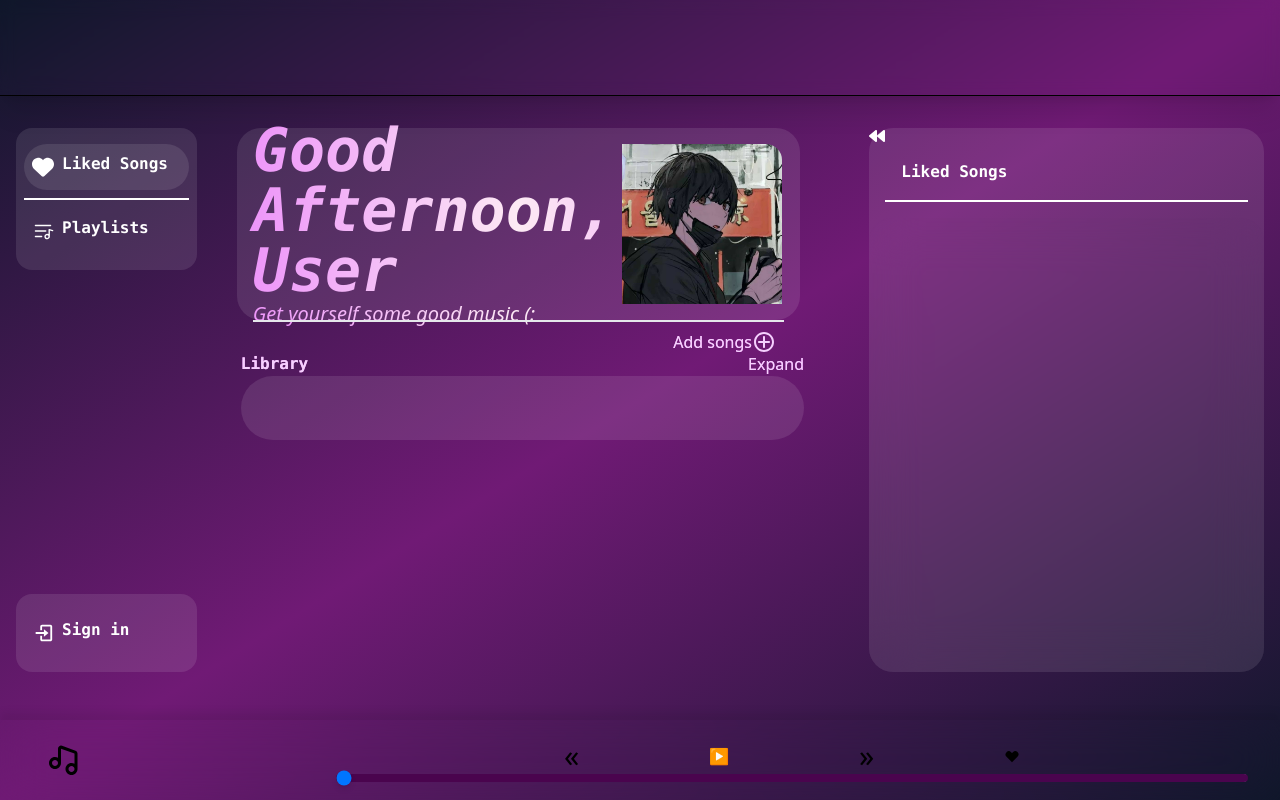
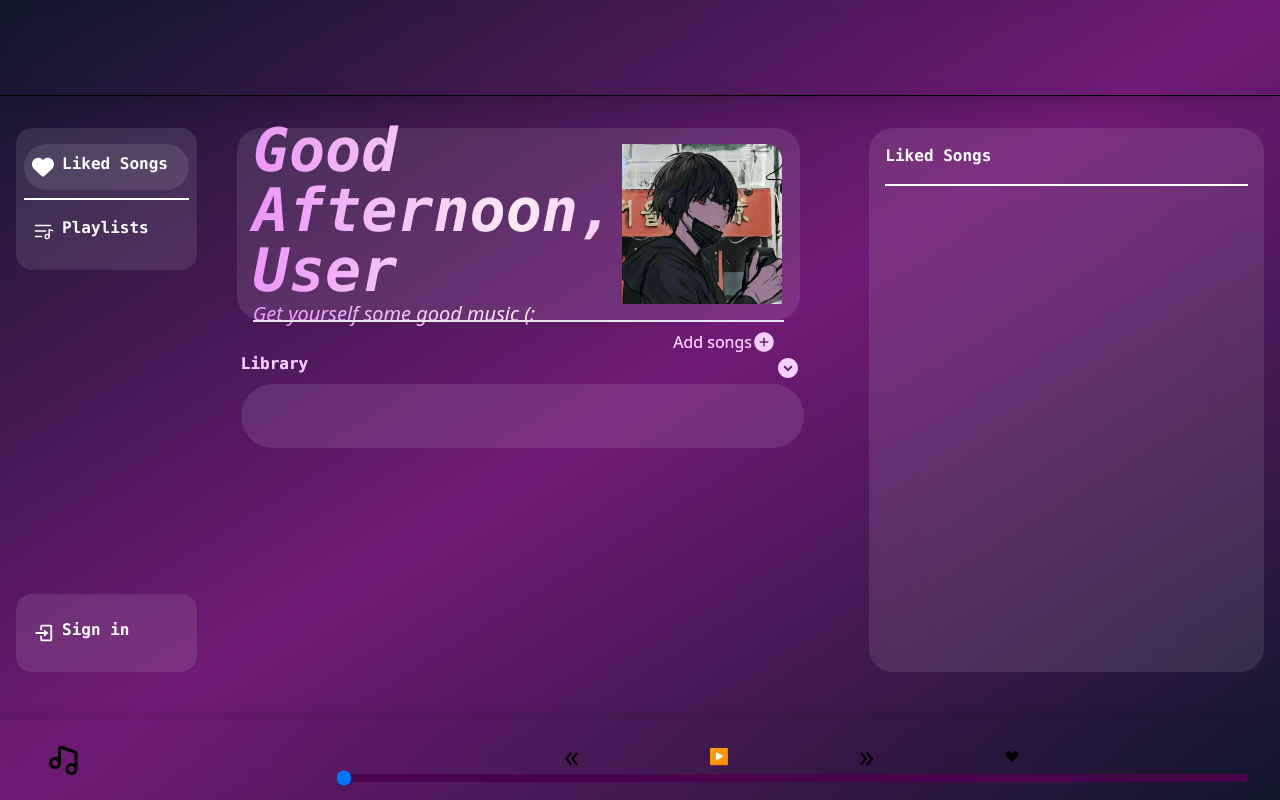
Before and after one commit to thecrusader25225/melody-flow, a React (Create React App) app: page / in a window 1280 px wide. Built offline with nearby package versions, Linux system fonts and the light colour scheme.

Commit message:
icons upgrade

```diff
--- a/src/Home.js
+++ b/src/Home.js
@@ -1,9 +1,31 @@
 import { useRef, useState, useEffect } from "react";
 import userLogo from "./userLogo.jpg";
 import Player from "./Player";
-import { CgAdd, CgClose } from "react-icons/cg";
+import { CgAdd, CgClose, CgExpand, CgPlayList } from "react-icons/cg";
 import { TiTick } from "react-icons/ti";
 import { FaBackward } from "react-icons/fa";
+import {
+  BiAddToQueue,
+  BiArrowBack,
+  BiCollapse,
+  BiCollapseVertical,
+  BiExpand,
+  BiExpandVertical,
+  BiPlay,
+} from "react-icons/bi";
+import {
+  MdAddAPhoto,
+  MdArrowBack,
+  MdArrowCircleDown,
+  MdArrowCircleUp,
+  MdExpandCircleDown,
+} from "react-icons/md";
+import { RiCollapseDiagonal2Fill } from "react-icons/ri";
+import { IoAddCircle, IoAddCircleOutline, IoCreate } from "react-icons/io5";
+import { GiPreviousButton, GiReturnArrow } from "react-icons/gi";
+import { BsBack, BsBackspace } from "react-icons/bs";
+import { FcPrevious } from "react-icons/fc";
+import { ImPrevious, ImPrevious2 } from "react-icons/im";
 
 export default function Home({ page }) {
   const [addedSongs, setAddedSongs] = useState([]);
@@ -81,19 +103,20 @@ export default function Home({ page }) {
         ).map((song, index) => (
           <div
             key={index}
-            className={`m-2 p-2 text-wrap ${
+            className={`m-2 text-wrap ${
               seeAll[type]
-                ? "flex-grow-0 w-full h-16 border-b border-fuchsia-950 hover:scale-110 hover:bg-white hover:bg-opacity-5 hover:rounded-full duration-100 flex justify-between"
-                : "rounded-full w-32 h-32 hover:border-y border-purple-600 shadow-2xl hover:scale-125 duration-200 bg-inherit"
-            } hover:cursor-pointer transform transition-transform ease-linear flex flex-col flex-shrink-0 justify-center items-center`}
+                ? "flex-grow-0 w-full h-12  duration-100 flex-row justify-between"
+                : "rounded-full w-32 h-32 hover:border-y border-purple-600 shadow-2xl  bg-inherit flex-col"
+            } hover:cursor-pointer transform transition-transform ease-linear hover:scale-105 duration-75 hover:rounded-full  flex flex-shrink-0 justify-center items-center`}
             onClick={() => handleSongClick(index, type)}
           >
-            <span className="flex justify-between items-center w-full">
+            <span className="hover:bg-white hover:bg-opacity-5 flex w-full h-full rounded-full items-center">
+              <BiPlay className="text-3xl" />
               <p className="text-white">{song.name}</p>
+            </span>
             <button>
-                <CgClose />
+              <CgClose className="checkmark" />
             </button>
-            </span>
           </div>
         ))}
       </>
@@ -105,18 +128,23 @@ export default function Home({ page }) {
       {playlists.map((playlist, index) => (
         <div
           key={index}
-          className="flex-grow-0 w-full h-16 border-b border-fuchsia-950 hover:scale-110 hover:bg-white hover:bg-opacity-5 hover:rounded-full duration-100 flex justify-between cursor-pointer"
+          className="flex-grow-0 w-full h-12  hover:scale-105  hover:rounded-full duration-100 flex justify-between cursor-pointer items-center"
           onClick={() => {
             setOpenPlaylist(true);
             setPlaylistIndex(index);
           }}
         >
-          <span className="flex justify-between items-center w-full">
+          <span className="hover:bg-white hover:bg-opacity-5 flex w-full h-full rounded-full items-center">
+            <CgPlayList className="text-3xl" />
             <p className="text-white">{playlist}</p>
-            <button>
-              <CgClose />
-            </button>
           </span>
+          <CgClose
+            className="checkmark"
+            onClick={() => {
+              setPlaylists(playlists.filter((_, i) => i !== index));
+              setPlaylistSongs(playlistSongs.filter((_, i) => i !== index));
+            }}
+          />
         </div>
       ))}
     </>
@@ -158,7 +186,7 @@ export default function Home({ page }) {
               className="w-auto hover:bg-white hover:bg-opacity-10 p-2 cursor-pointer flex items-center rounded-full"
             >
               <p>Add songs </p>
-              <CgAdd className="text-2xl" />
+              <IoAddCircle className="text-2xl" />
             </span>
 
             <input
@@ -175,8 +203,9 @@ export default function Home({ page }) {
             <p className="font-bold font-mono">Library</p>
             <button
               onClick={() => setSeeAll({ ...seeAll, Library: !seeAll.Library })}
+              className="checkmark"
             >
-              {seeAll.Library ? "Collapse" : "Expand"}
+              {seeAll.Library ? <MdArrowCircleUp /> : <MdExpandCircleDown />}
             </button>
           </span>
           {seeAll.Library ? (
@@ -192,19 +221,26 @@ export default function Home({ page }) {
       </div>
       <div className="top-0 right-0 w-1/3 py-32 px-4 fixed h-full text-white font-bold font-mono">
         <div className="w-full h-full flex flex-col bg-white bg-opacity-10 rounded-3xl">
-          <FaBackward
+          <div className="flex justify-between w-full h-auto px-4 pt-4">
+            <span className="flex">
+              <span className="flex ">
+                {openPlaylist && (
+                  <MdArrowBack
                     onClick={() => {
                       setOpenPlaylist(false);
                       setSelectSongs(false);
                     }}
+                    className="checkmark"
                   />
-          <div className="flex justify-between w-full h-auto px-8 pt-4">
-            <p className="">{page === "Liked" ? "Liked Songs" : "Playlists"}</p>
-            <p>{openPlaylist ? playlists[playlistIndex] : ""}</p>
+                )}
+                <p>{page === "Liked" ? "Liked Songs" : "Playlists "}</p>
+              </span>
+              <p>{openPlaylist ? " > " + playlists[playlistIndex] : ""}</p>
+            </span>
 
             {openPlaylist ? (
               <button onClick={() => setSelectSongs(true)}>
-                Add
+                <IoAddCircle className="checkmark " />
               </button> /**adding songs in playist */
             ) : (
               page === "Playlist" && (
@@ -214,7 +250,7 @@ export default function Home({ page }) {
                     setPlaylistSongs([...playlistSongs, []]);
                   }}
                 >
-                  Add
+                  <IoAddCircle className="checkmark" />
                 </button> /**adding playlists */
               )
             )}
@@ -233,9 +269,10 @@ export default function Home({ page }) {
                   setPlaylists([...playlists, playlistName]);
                   setIsWriting(false);
                 }}
+                className="checkmark"
               />
               <CgClose
-                className=" hover:cursor-pointer"
+                className="checkmark"
                 onClick={() => setIsWriting(false)}
               />
             </div>
--- a/src/index.css
+++ b/src/index.css
@@ -36,6 +36,9 @@
    .navButton{
     @apply  flex p-2 my-2 hover:bg-white hover:bg-opacity-10 rounded-full duration-200
    }
+   .checkmark{
+    @apply hover:bg-white hover:bg-opacity-10 rounded-full p-1 text-2xl cursor-pointer;
+   }
 }
 
   /* Optional: Firefox custom scrollbar styles */
```
Lines whose indentation alone changed are shown as unchanged.
